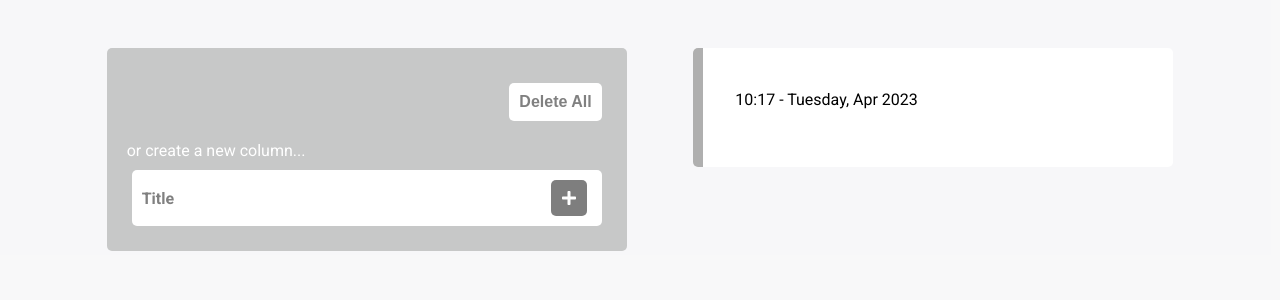
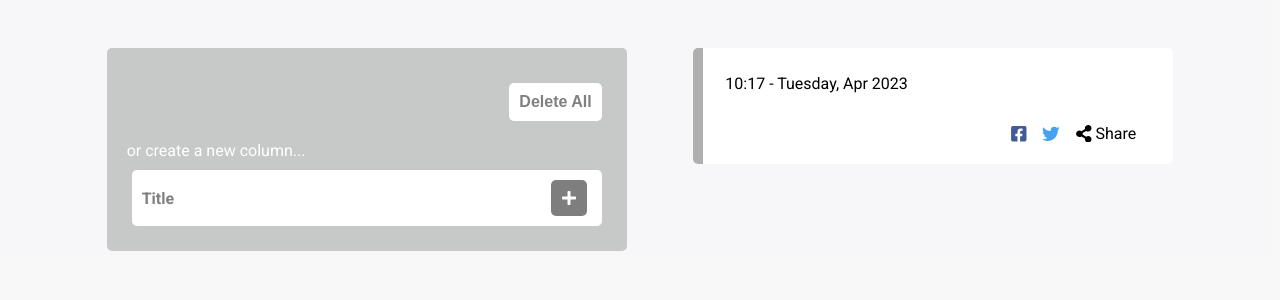
Before and after one commit to xScottishKrissx/live-text-redux, a React (Create React App) app: page / in a window 1280 px wide. Shown: the top 300 px of the page. Built offline with nearby package versions, Linux system fonts and the light colour scheme.

Commit message:
0.20 - Added Share Bar UI

```diff
--- a/src/App.js
+++ b/src/App.js
@@ -1,8 +1,7 @@
 import './App.css';
 
-import {useSelector, useDispatch} from 'react-redux'
+import {useSelector} from 'react-redux'
 import AuthorInput from './components/author-input';
-// import GlobalView from './components/global-view';
 import ItemReview from './components/ItemReview/item-review';
 
 import "../src/components/Utility/Buttons/buttons.css"
@@ -22,8 +21,6 @@ function App() {
 
         <div className='right-column'>
           {editModeState.editing ? <ItemReview data={previewItem} /> : <ItemReview data={newItem} /> }
-
-          {/* <GlobalView /> */}
           <Columns />
         </div>
 
--- a/src/components/Column/ColumnView.js
+++ b/src/components/Column/ColumnView.js
@@ -17,12 +17,11 @@ export default function ColumnsView({useColumnHeadline, getactiveColumnsItems, u
   return (
     <div className='global-view-wrapper'>
 
+        {/* Display UI if column is hidden */}
         {useHiddenValue ? <h2 className='defaultBtnStyle columnHidden'>Column Hidden</h2> : null}
 
-        <h1
-          className='defaultBtnStyle colTitle'
-           dangerouslySetInnerHTML={createMarkup(useColumnHeadline)}>
-        </h1>
+        {/* Column Headline */}
+        <h1 className='defaultBtnStyle colTitle' dangerouslySetInnerHTML={createMarkup(useColumnHeadline)}></h1>
 
         {columnItemsCount === 0 ? "+ Add New Post" :
           <>
--- /dev/null
+++ b/src/components/Post/View/PostShareBar.js
@@ -0,0 +1,15 @@
+import React from 'react'
+import {  FaFacebookSquare, FaShareAlt, FaTwitter } from 'react-icons/fa';
+export default function PostShareBar() {
+  return (
+    <div className='post-item-share-bar'>
+
+        <div className='share-bar-facebook'> <FaFacebookSquare /> </div>
+        <div className='share-bar-twitter'> <FaTwitter /> </div>
+        <div className='share-bar-share'>
+            <FaShareAlt />
+            <span>Share</span>
+        </div>
+    </div>
+  )
+}
--- a/src/components/Post/post.css
+++ b/src/components/Post/post.css
@@ -12,7 +12,8 @@
     outline: 1px solid var(--backgroundColour);
     box-shadow: var(--boxShadowV2) var(--postBorderColour);
     /* outline: 1px solid red; */
-    padding: 2rem;
+    /* padding: 2rem; */
+    padding: 1rem 2rem 1rem 2rem;
     position: relative;
 }
 
@@ -46,7 +47,7 @@
 }
 .post-item-time-stamp{
     display: flex;
-    padding: 10px;
+    padding: 10px 0px 10px 0px;
 }
 
     .post-item-new-post-indicator{
@@ -146,3 +147,35 @@
 .RedCard .post-item-container{ box-shadow: var(--boxShadowV2) var(--redCardColour) }
 .Breaking .post-item-container{ box-shadow: var(--boxShadowV2) var(--breakingColour) }
 .Update .post-item-container{ box-shadow: var(--boxShadowV2) var(--postBorderColour) }
+
+
+/* Post Item Share Bar */
+.post-item-share-bar{
+    /* outline: 1px solid red; */
+    display: flex;
+        justify-content: flex-end;
+}
+
+.post-item-share-bar div{
+    cursor: pointer;
+    margin-left: 5px;
+    padding: 5px;
+    display: flex;
+        align-items: center;
+}
+.post-item-share-bar div svg{
+    font-size: 1.1rem;
+}
+
+.share-bar-twitter{
+    color: #45a2ef ;
+}
+.share-bar-facebook{
+    color: #425b97;
+}
+.share-bar-share{
+    color: black;
+}
+.share-bar-share span{
+    margin-left: 3px;
+}
--- a/src/components/Post/post.js
+++ b/src/components/Post/post.js
@@ -10,6 +10,8 @@ import PostTwitter from './View/PostTwitter';
 import PostYoutube from './View/PostYoutube';
 import { setCPanelVis } from '../../features/cpanelVis';
 import EditButton from './editButton';
+
+import PostShareBar from './View/PostShareBar';
 
 export default function Post({title, subtitle, body, id, timestamp, loggedIn, image, tweet, youtube, hidden, hideEditBtn}) {
     const dispatch = useDispatch()
@@ -51,6 +53,8 @@ export default function Post({title, subtitle, body, id, timestamp, loggedIn, im
             />
             <PostTwitter tweet={tweet}/>
             <PostYoutube youtube={youtube} />
+            <PostShareBar />
+
     </div>
     )
 }
```
Also changed, not shown: 1 other file (tests, documents, lock files or other folders).
